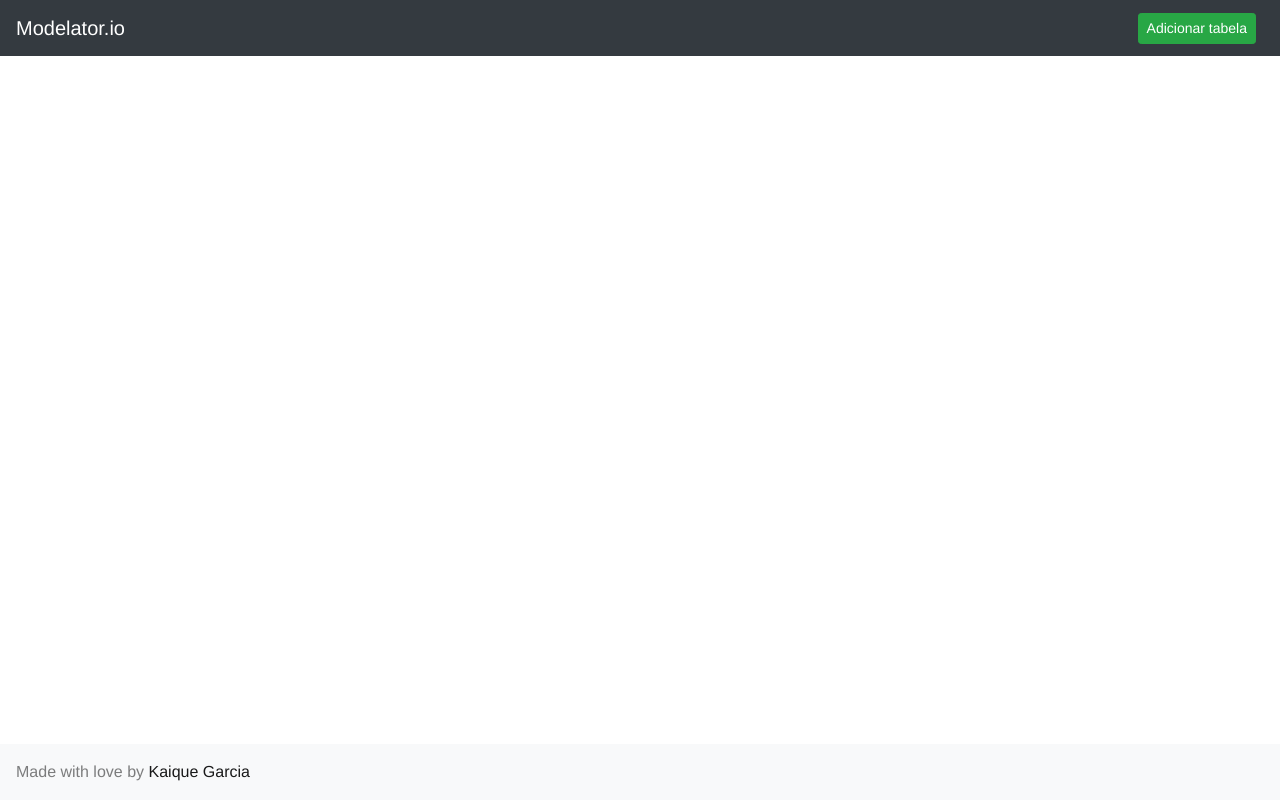
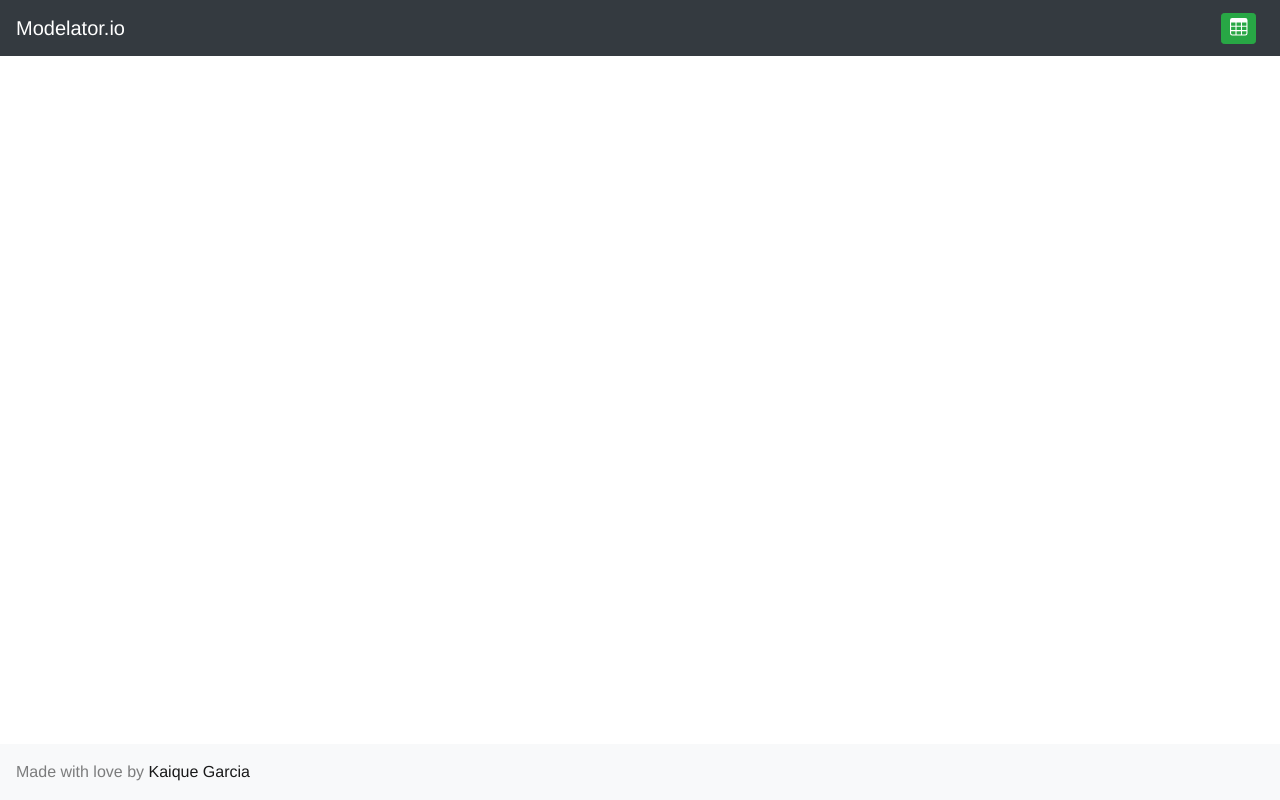
Before and after one commit to kaiquegarcia/modelator.io, a Vue app: page / in a window 1280 px wide. Built offline with nearby package versions, Linux system fonts and the light colour scheme.

Commit message:
Substituição de termo pt-BR por ícone

```diff
--- a/src/App.vue
+++ b/src/App.vue
@@ -10,14 +10,20 @@
             class="mr-sm-2"
             variant="success"
             @click="createTable"
-            >Adicionar tabela</b-button
           >
+            <b-icon-table></b-icon-table>
+          </b-button>
         </b-navbar-nav>
       </b-collapse>
     </b-navbar>
     <div id="diagram-container"></div>
     <b-navbar type="light" fixed="bottom" variant="light">
-      <b-nav-text>Made with love by <b-link href="https://kaiquegarcia.dev" target="_blank">Kaique Garcia</b-link></b-nav-text>
+      <b-nav-text
+        >Made with love by
+        <b-link href="https://kaiquegarcia.dev" target="_blank"
+          >Kaique Garcia</b-link
+        ></b-nav-text
+      >
     </b-navbar>
     <div class="editor-container"></div>
   </div>
```
